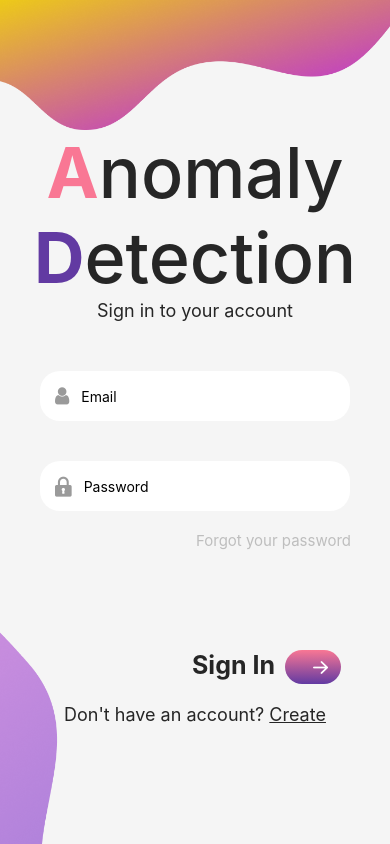
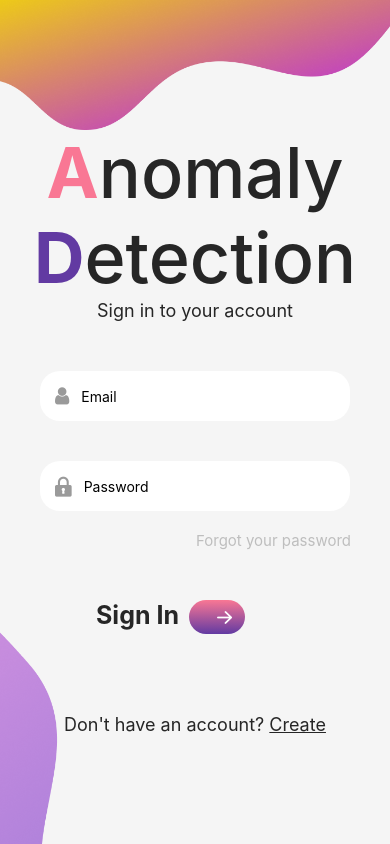
Before and after one commit to MaheelLakshan/LoginInterface, a React Native app: screen /Login in a window 390 px wide. Built offline with nearby package versions, Linux system fonts and the light colour scheme; no server answers.

Commit message:
login page changed

```diff
--- a/screens/LoginScreen.js
+++ b/screens/LoginScreen.js
@@ -134,9 +134,9 @@ const styles = StyleSheet.create({
   },
   signInButtonContainer: {
     flexDirection: 'row',
-    marginTop: 100,
+    marginTop: 50,
     width: '90%',
-    justifyContent: 'flex-end',
+    justifyContent: 'center',
   },
   signIn: {
     color: '#262626',
@@ -155,7 +155,7 @@ const styles = StyleSheet.create({
     color: '#262626',
     textAlign: 'center',
     fontSize: 18,
-    marginTop: 20,
+    marginTop: 80,
   },
   leftVectorContainer: {
     position: 'absolute',
```
